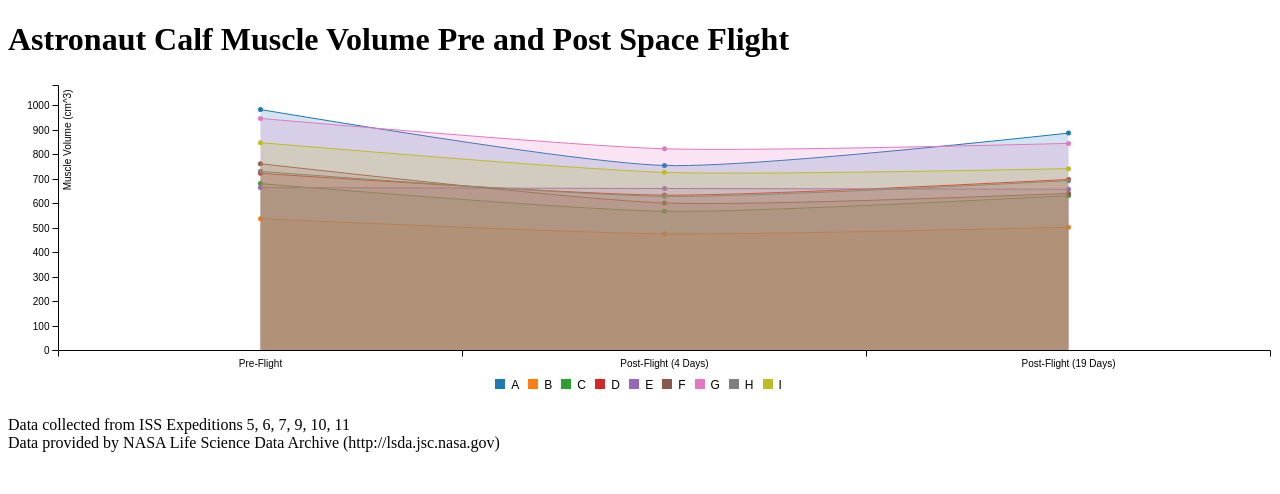
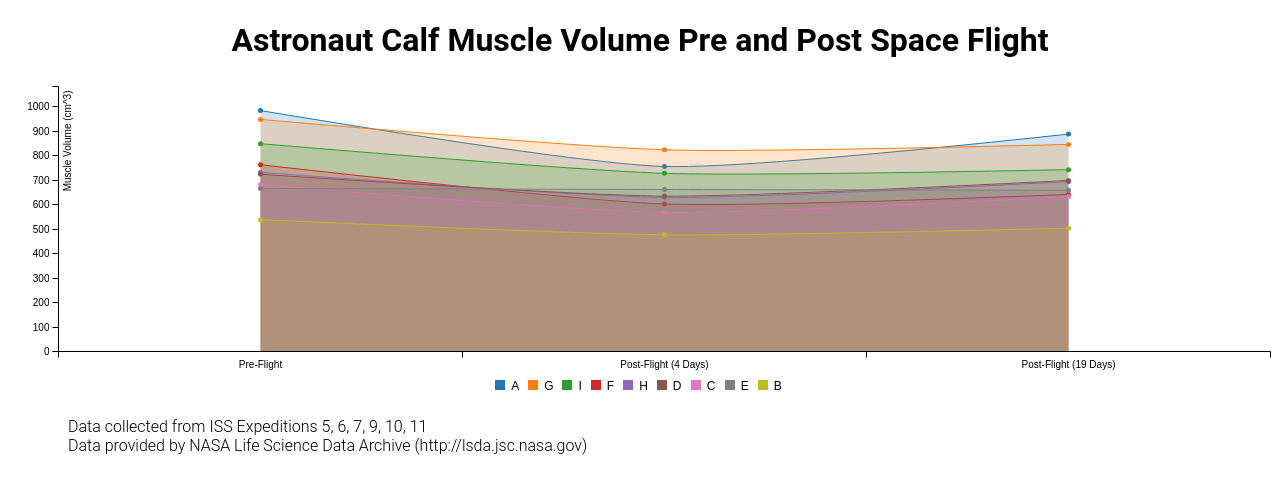
Before and after one commit to emmclean/AstronautHealth, a plain HTML site: page index.html in a window 1280 px wide. Drawn offline with nearby package versions, Linux system fonts and the light colour scheme.

Commit message:
last comit

```diff
--- a/index.html
+++ b/index.html
@@ -5,6 +5,16 @@
         <!-- Load d3.js and c3.js -->
     <script src="c3-0.4.17/c3.min.js"></script>
     <script src="https://d3js.org/d3.v3.min.js"></script>
+    <style type="text/css">
+      h1{
+        font-family: "Roboto";
+        text-align: center;
+      }
+      p{
+        font-family: "Roboto Light";
+        padding-left: 60px;
+      }
+    </style>
   </head>
   <body>
   <div><h1>Astronaut Calf Muscle Volume Pre and Post Space Flight</h1></div>
@@ -16,14 +26,14 @@
           data: {
               columns: [
                   ['A',983, 755, 887],
-                  ['B',538, 476, 503],
+                  ['G',947, 823, 845],
+                  ['I',848, 727, 742],
+                  ['F',762, 602, 641],
+                  ['H',731, 629, 693],
+                  ['D',723, 634, 698],
                   ['C',681, 568, 632],
-                  ['D',723, 634, 698],
                   ['E',665, 661, 658],
-                  ['F',762, 602, 641],
-                  ['G',947, 823, 845],
-                  ['H',731, 629, 693],
-                  ['I',848, 727, 742]
+                  ['B',538, 476, 503]
               ],
               types: {
                   A: 'area-spline',
```
